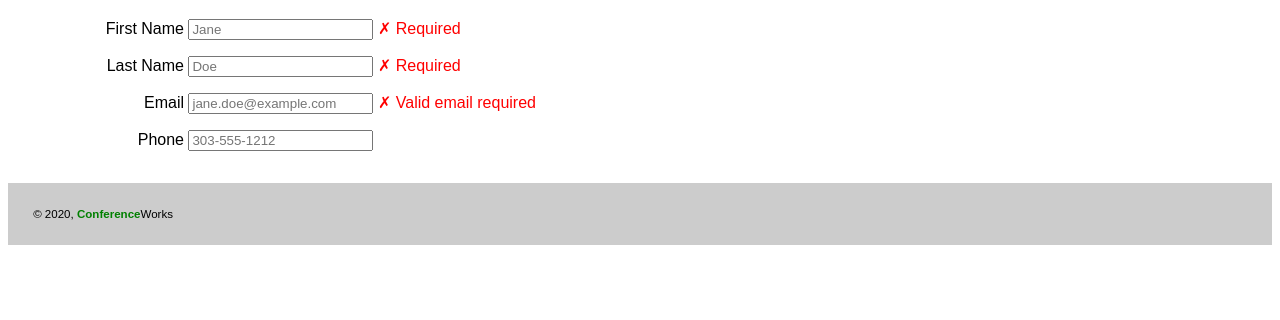
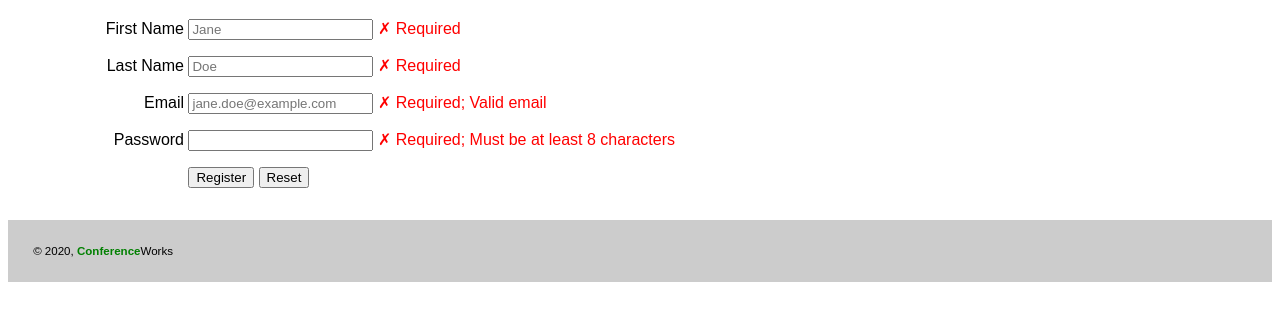
Before and after one commit to ThirstyHead/conferenceworks, a website: page register/index.html in a window 1280 px wide. Shown: the part 252-572 px from the top of the page. Drawn offline with Linux system fonts and the light colour scheme.

Commit message:
added submit button

```diff
--- a/register/index.html
+++ b/register/index.html
@@ -28,7 +28,16 @@
       input:required:invalid + .field-message .invalid{
         display: inline;
       }
+
+      form:valid{
+        /* background-color: green; */
+      }
+
+      form:invalid{
+        /* background-color: red; */
+      }
     </style>
+
 
     <script src="/conferenceworks/components/cw-header/index.js"></script>
     <script src="/conferenceworks/components/cw-footer/index.js"></script>
@@ -36,6 +45,19 @@
       window.addEventListener('load', init);
 
       function init(){
+        const registrationForm = document.querySelector('#registration-form');
+        registrationForm.onsubmit = window.addEventListener('submit', handleFormSubmit);
+      }
+
+      function handleFormSubmit(event){
+        event.preventDefault();
+
+        const registrationForm = document.querySelector('#registration-form');
+        const fields = new FormData(registrationForm);
+        const formJsonString = JSON.stringify(Object.fromEntries(fields.entries()));
+        //NOTE: This stores the password in cleartext.
+        //      In a real app, passwords should never be stored locally.
+        localStorage.setItem(fields.get('email'), formJsonString);
       }
     </script>
 
@@ -52,10 +74,12 @@
       </ol>
     </nav>
 
-    <main class="speakers">
+    <main>
       <h1>Register</h1>
 
-      <form>
+
+      <form id="registration-form" name="registration-form">
+
         <p>
         <label for="firstname">First Name</label>
         <input id="firstname"
@@ -91,17 +115,27 @@
                required>
         <span class="field-message">
           <span class="valid">&check;</span>
-          <span class="invalid">&cross; Valid email required</span>
+          <span class="invalid">&cross; Required; Valid email</span>
         </span>
         </p>
 
         <p>
-        <label for="phone">Phone</label>
-        <input id="phone"
-               name="phone"
-               type="tel"
-               placeholder="303-555-1212">
-        <span class="field-message"></span>
+        <label for="password">Password</label>
+        <input id="password"
+               name="password"
+               type="password"
+               minlength="8"
+               required>
+        <span class="field-message">
+          <span class="valid">&check;</span>
+          <span class="invalid">&cross; Required; Must be at least 8 characters</span>
+        </span>
+        </p>
+
+        <p>
+          <label>&nbsp;</label>
+          <input type="submit" value="Register"></input>
+          <input type="reset">
         </p>
 
       </form>
```
